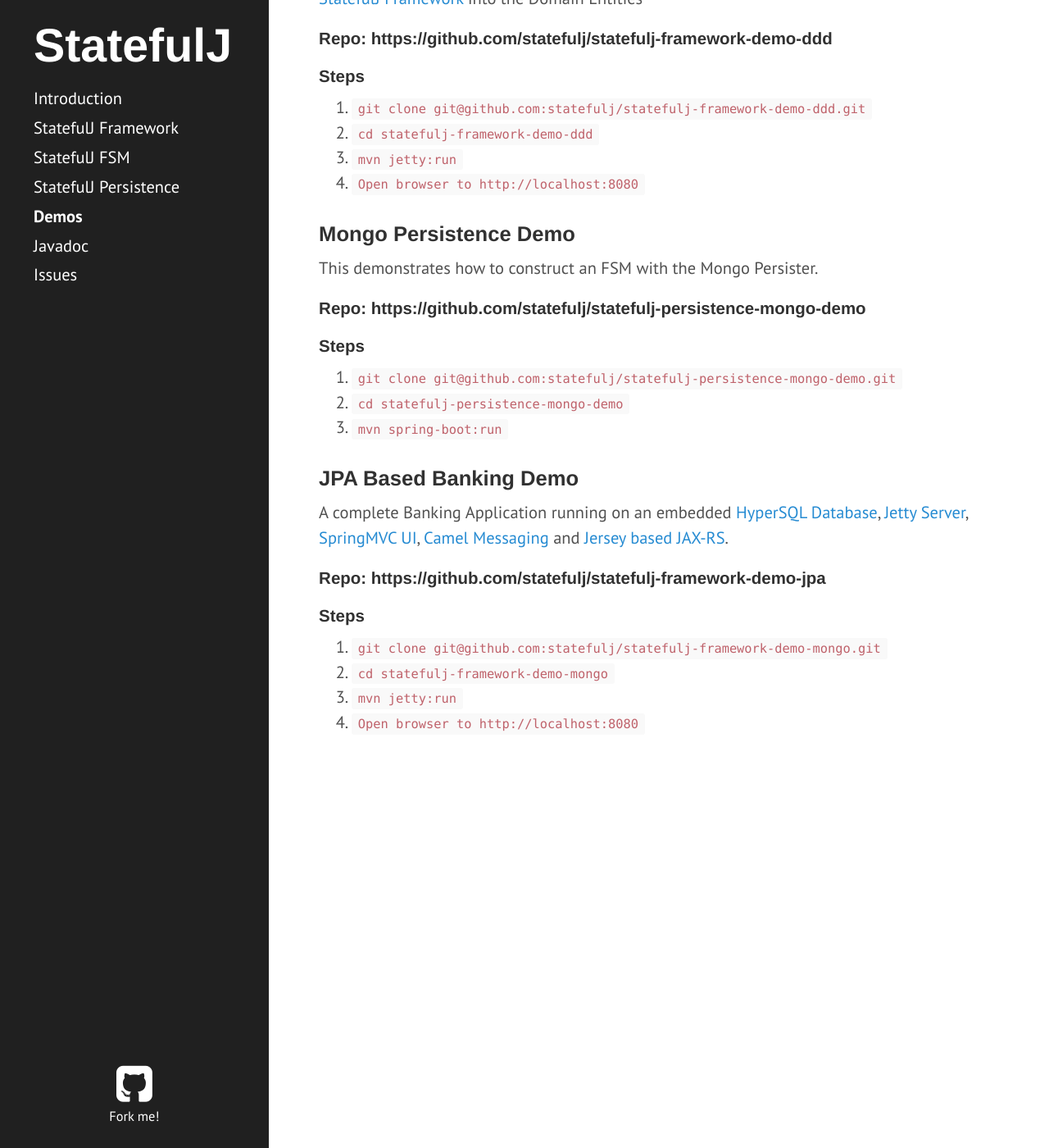
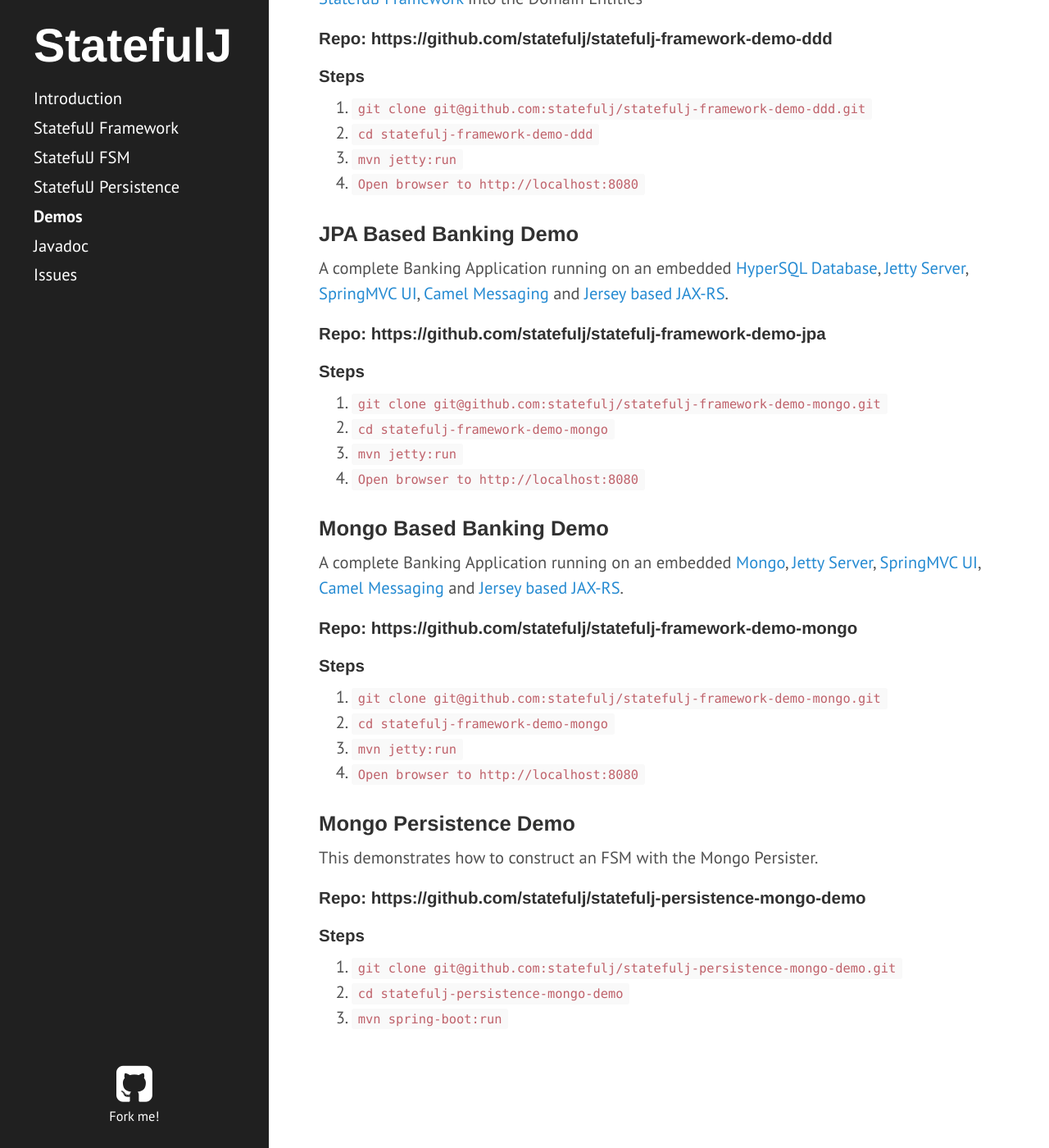
Before and after one commit to statefulj/statefulj, a Jekyll site: the page built from demos.md, in a window 1280 px wide and 1400 px high, scrolled down 305 px. Shown: the whole window at 82% size. Built offline with Jekyll 4.4.1, drawn with Linux system fonts in a browser that asks for light colours; Markdown is read by kramdown in place of the engine named in the settings.

Commit message:
Add back missing demo

```diff
--- a/demos.md
+++ b/demos.md
@@ -41,3 +29,29 @@ A complete Banking Application running on an embedded [HyperSQL Database](http:/
 1. `cd statefulj-framework-demo-mongo`
 1. `mvn jetty:run`
 1. `Open browser to http://localhost:8080`
+
+### Mongo Based Banking Demo
+
+A complete Banking Application running on an
+embedded [Mongo](http://www.mongodb.org/), [Jetty Server](http://www.eclipse.org/jetty/), [SpringMVC UI](http://projects.spring.io/spring-framework/), [Camel Messaging](http://camel.apache.org/) and [Jersey based JAX-RS](https://jersey.java.net/).
+
+#### Repo: https://github.com/statefulj/statefulj-framework-demo-mongo
+
+#### Steps
+
+1. `git clone git@github.com:statefulj/statefulj-framework-demo-mongo.git`
+1. `cd statefulj-framework-demo-mongo`
+1. `mvn jetty:run`
+1. `Open browser to http://localhost:8080`
+
+### Mongo Persistence Demo
+
+This demonstrates how to construct an FSM with the Mongo Persister.
+
+#### Repo: https://github.com/statefulj/statefulj-persistence-mongo-demo
+
+#### Steps
+
+1. `git clone git@github.com:statefulj/statefulj-persistence-mongo-demo.git`
+1. `cd statefulj-persistence-mongo-demo`
+1. `mvn spring-boot:run`
```
Also changed, not shown: other parts of demos.md (+0 -12 lines).
